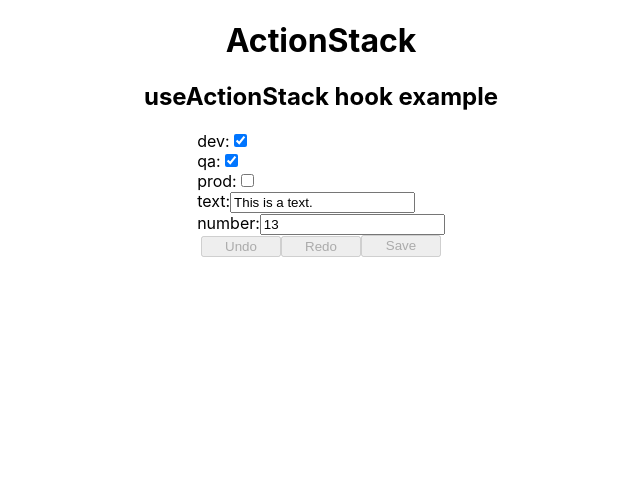
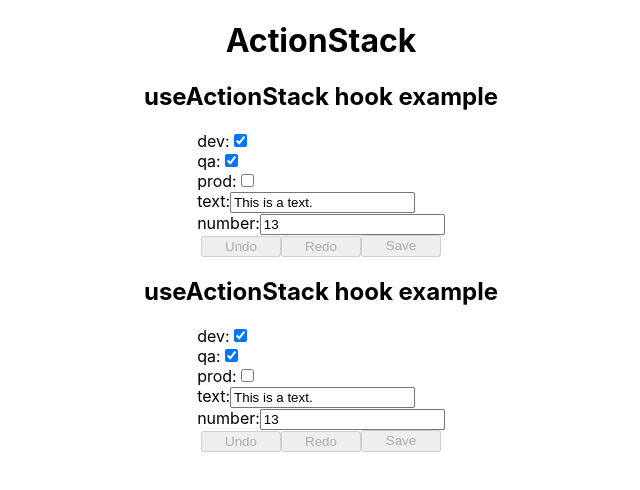
Before and after one commit to gergoabraham/action-stack, a React (Create React App) app: page / in a window 1280 px wide. Shown: the top 490 px of the page, without its empty margins (319-959 px from the left). Built offline with nearby package versions, Linux system fonts and the light colour scheme.

Commit message:
HOC is implemented

```diff
--- a/src/ActionStack/ActionStack.js
+++ b/src/ActionStack/ActionStack.js
@@ -1,6 +1,7 @@
 import _ from 'lodash/array';
 import { useState } from 'react';
 
+// Hook
 export function useActionStack(initialState) {
   const [history, setHistory] = useState(
     Logic.createInitialHistory(initialState)
@@ -16,6 +17,17 @@ export function useActionStack(initialState) {
   };
 }
 
+// HOC
+export const withActionStack = (WrappedComponent) => ({
+  initialState,
+  ...props
+}) => {
+  const actionStackHookProps = useActionStack(initialState);
+
+  return <WrappedComponent {...props} {...actionStackHookProps} />;
+};
+
+// Business logic, exported for tests
 export class Logic {
   static createInitialHistory = (initialState) => ({
     array: [initialState],
@@ -32,9 +44,9 @@ export class Logic {
   static onAction = (newState) => (history) => {
     const previousState = history.array[history.historyIndex];
 
-    Logic.assertNewState(newState, previousState);
+    Logic.#assertNewState(newState, previousState);
 
-    const diffForUndo = Logic.getDifferences(previousState, newState);
+    const diffForUndo = Logic.#getDifferences(previousState, newState);
 
     if (Object.keys(diffForUndo).length > 0) {
       return {
@@ -60,7 +72,7 @@ export class Logic {
           ...currentState,
           ...historyDraft.array[historyDraft.historyIndex - 1],
         };
-        const diffForRedo = Logic.getDifferences(currentState, previousState);
+        const diffForRedo = Logic.#getDifferences(currentState, previousState);
 
         historyDraft = {
           array: [
@@ -87,7 +99,7 @@ export class Logic {
           ...historyDraft.array[historyDraft.historyIndex],
           ...historyDraft.array[historyDraft.historyIndex + 1],
         };
-        const diffForUndo = Logic.getDifferences(
+        const diffForUndo = Logic.#getDifferences(
           historyDraft.array[historyDraft.historyIndex],
           nextState
         );
@@ -109,7 +121,7 @@ export class Logic {
     }
   };
 
-  static getDifferences = (object, referenceObject) => {
+  static #getDifferences = (object, referenceObject) => {
     const differences = {};
 
     for (const key in referenceObject) {
@@ -122,7 +134,7 @@ export class Logic {
     return differences;
   };
 
-  static assertNewState = (newState, previousState) => {
+  static #assertNewState = (newState, previousState) => {
     const newKeys = Object.keys(newState);
     const previousKeys = Object.keys(previousState);
 
--- /dev/null
+++ b/src/ActionStackSamples/HOCSample.js
@@ -0,0 +1,40 @@
+import { useState, useEffect } from 'react';
+
+import { withActionStack } from '../ActionStack/ActionStack';
+import StatelessForm from './StatelessForm';
+
+function HOCSample({
+  state,
+  onAction,
+  onUndo,
+  onRedo,
+  numberOfAvailableUndos,
+  numberOfAvailableRedos,
+}) {
+  const [draftState, setDraftState] = useState(null);
+
+  useEffect(() => {
+    setDraftState(state);
+  }, [state]);
+
+  return (
+    <div>
+      <h2>useActionStack hook example</h2>
+
+      <StatelessForm
+        state={state}
+        onAction={onAction}
+        onUndo={onUndo}
+        onRedo={onRedo}
+        numberOfAvailableUndos={numberOfAvailableUndos}
+        numberOfAvailableRedos={numberOfAvailableRedos}
+        draftState={draftState}
+        onDraftChange={(change) =>
+          setDraftState((prev) => ({ ...prev, ...change }))
+        }
+      />
+    </div>
+  );
+}
+
+export default withActionStack(HOCSample);
--- a/src/App.js
+++ b/src/App.js
@@ -2,13 +2,23 @@ import React from 'react';
 
 import './App.css';
 import HookSample from './ActionStackSamples/HookSample';
+import HOCSample from './ActionStackSamples/HOCSample';
 
-function App({ initialState }) {
+const initialState = {
+  dev: true,
+  qa: true,
+  prod: false,
+  text: 'This is a text.',
+  number: 13,
+};
+
+function App() {
   return (
     <div className="App">
       <h1>ActionStack</h1>
 
       <HookSample initialState={initialState} />
+      <HOCSample initialState={initialState} />
     </div>
   );
 }
--- a/src/index.js
+++ b/src/index.js
@@ -3,17 +3,9 @@ import ReactDOM from 'react-dom';
 import './index.css';
 import App from './App';
 
-const initialState = {
-  dev: true,
-  qa: true,
-  prod: false,
-  text: 'This is a text.',
-  number: 13,
-};
-
 ReactDOM.render(
   <React.StrictMode>
-    <App initialState={initialState} />
+    <App />
   </React.StrictMode>,
   document.getElementById('root')
 );
```
Also changed, not shown: 1 other file (tests, documents, lock files or other folders).
